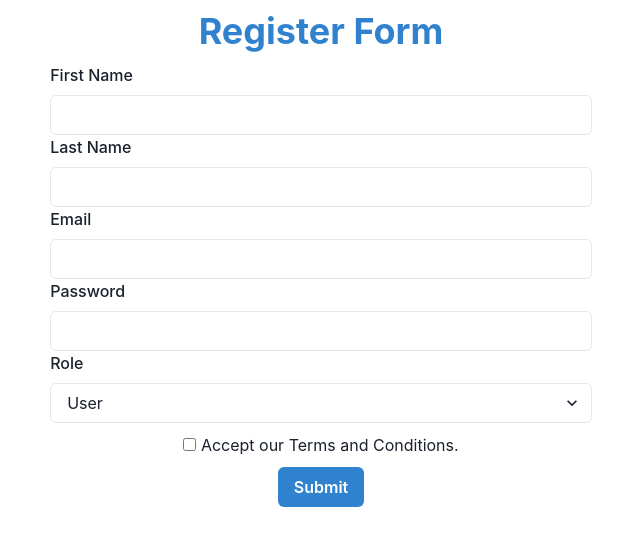
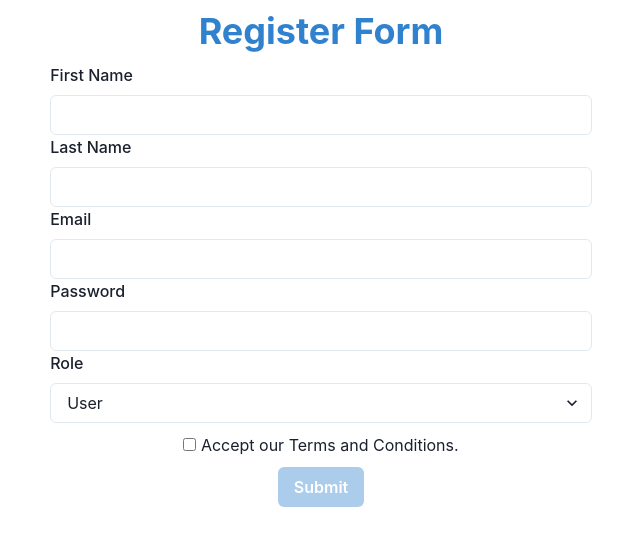
Before and after one commit to ionogor/step-react-lps1923, a React (Create React App) app: page / in a window 1280 px wide. Shown: the top 546 px of the page, without its empty margins (319-959 px from the left). Built offline with nearby package versions, Linux system fonts and the light colour scheme.

Commit message:
Made fake Post request

```diff
--- a/package.json
+++ b/package.json
@@ -9,6 +9,7 @@
     "@testing-library/jest-dom": "^5.15.0",
     "@testing-library/react": "^11.2.7",
     "@testing-library/user-event": "^12.8.3",
+    "axios": "^0.24.0",
     "framer-motion": "^4.1.17",
     "react": "^17.0.2",
     "react-dom": "^17.0.2",
--- a/src/components/RegisterForm.js
+++ b/src/components/RegisterForm.js
@@ -1,5 +1,6 @@
-import React, { useState } from "react";
+import React, { useEffect, useState } from "react";
 import * as yup from "yup";
+import axios from "axios";
 import {
   FormControl,
   FormLabel,
@@ -44,6 +45,7 @@ let schema = yup.object().shape({
 
 const RegisterForm = () => {
   const [formData, setFormData] = useState(initialData);
+  const [buttonDisabled, setButtonDisabled] = useState(true);
   const [errorMessage, setErrorMessage] = useState({
     firstName: "",
     lastName: "",
@@ -52,6 +54,17 @@ const RegisterForm = () => {
     role: "",
     terms: "",
   });
+
+  useEffect(() => {
+    async function helper() {
+      const valid = await schema.isValid(formData);
+
+      /// true = true
+      setButtonDisabled(!valid);
+    }
+
+    helper();
+  }, [formData]);
 
   console.log("errMess", errorMessage);
 
@@ -91,12 +104,17 @@ const RegisterForm = () => {
   const handleFormSubmit = (event) => {
     event.preventDefault();
     console.log("formData: ", formData);
+
+    axios.post("https://reqres.in/api/users", formData).then((res) => {
+      console.log(res.data);
+    });
+
     setFormData(initialData);
   };
 
   return (
     <Container>
-      <form onSubmit={handleFormSubmit}>
+      <form>
         <FormControl>
           <FormLabel>First Name</FormLabel>
           {errorMessage.firstName ? (
@@ -169,7 +187,13 @@ const RegisterForm = () => {
           />
           <span> Accept our Terms and Conditions.</span>
         </FormControl>
-        <Button type="submit" mt="10px" colorScheme="blue">
+        <Button
+          type="submit"
+          mt="10px"
+          colorScheme="blue"
+          onClick={handleFormSubmit}
+          disabled={buttonDisabled}
+        >
           Submit
         </Button>
       </form>
```
Also changed, not shown: 1 other file (tests, documents, lock files or other folders).
